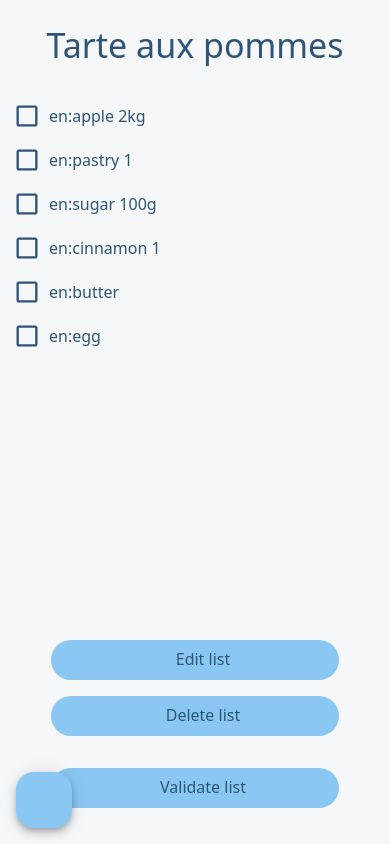
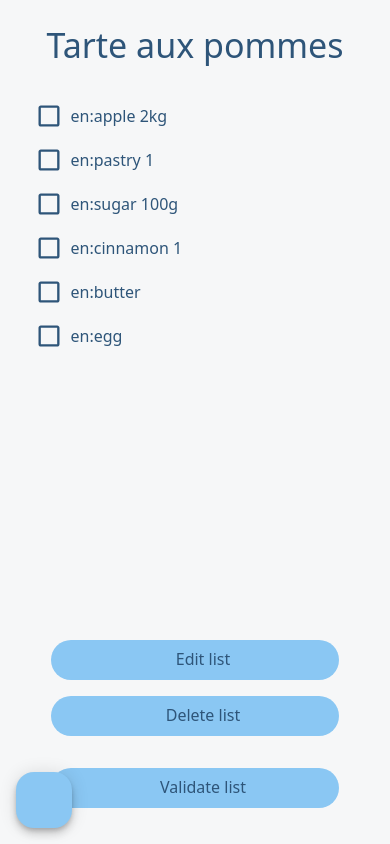
Before and after one commit to La-liste/frontend, a React (Vite) app: page /lists/1 in a window 390 px wide. Built offline with nearby package versions, Linux system fonts and the light colour scheme; no server answers; some icons are missing; a web font is replaced by a local one.

Commit message:
feat: increase click range and fix responsive

```diff
--- a/src/components/checkbox/DefaultCheckbox.tsx
+++ b/src/components/checkbox/DefaultCheckbox.tsx
@@ -29,10 +29,10 @@ export default function DefaultCheckbox({ label, cross, checked, action }: { lab
             }
             label={label}
             sx={{
-                width: "fit-content",
+                width: "100%",
                 height: "fit-content",
                 alignItems: "center",
-                justifyContent: "center",
+                justifyContent: "flex-start",
                 boxShadow: "none",
                 textDecoration: isStriked ? "line-through" : "none",
                 gap: 1,
--- a/src/pages/app/core/lists/list.tsx
+++ b/src/pages/app/core/lists/list.tsx
@@ -19,6 +19,7 @@ export default function List() {
   const list = placeholderData.lists[id];
   const theme = useTheme();
   const isMobile = useMediaQuery(theme.breakpoints.down("sm"));
+  const isTablet = useMediaQuery(theme.breakpoints.down("md"));
   const [idToName, setIdToName] = useState<Record<string, string>>(
     () => buildMaps(getIngredientsDataSync(), i18n.language.split("-")[0]).idToName
   );
@@ -37,7 +38,7 @@ export default function List() {
     <>
       <TitlePage text={list ? list.name : t("lists.notFound")} isCentered />
 
-      <Stack gap={2} sx={{ maxWidth: 400, width: "100%", margin: "36px auto", alignItems: "flex-start" }}>
+      <Stack gap={2} sx={{ maxWidth: 400, width: "100%", margin: isMobile ? "36px 24px" : "36px auto", alignItems: "center" }}>
         {list && list.items.map((item, index) => (
           <DefaultCheckbox key={index} label={`${idToName[item.name] ?? item.name} ${item.quantity}${item.unit !== "none" ? getUnitLabel(item.unit) : ""}`} cross />
         ))}
@@ -45,7 +46,7 @@ export default function List() {
 
       {list && (
           <Stack sx={{ position: "absolute", bottom: isMobile ? 36 : 56, left: "50%", transform: "translateX(-50%)", alignItems: "center" }}>
-            <Stack direction={isMobile ? "column" : "row"} gap={2}>
+            <Stack direction={isTablet ? "column" : "row"} gap={2}>
               <DefaultButton
                 label={t("lists.edit")}
                 action={() => navigate(`/lists/${id}/edit`)}
```
